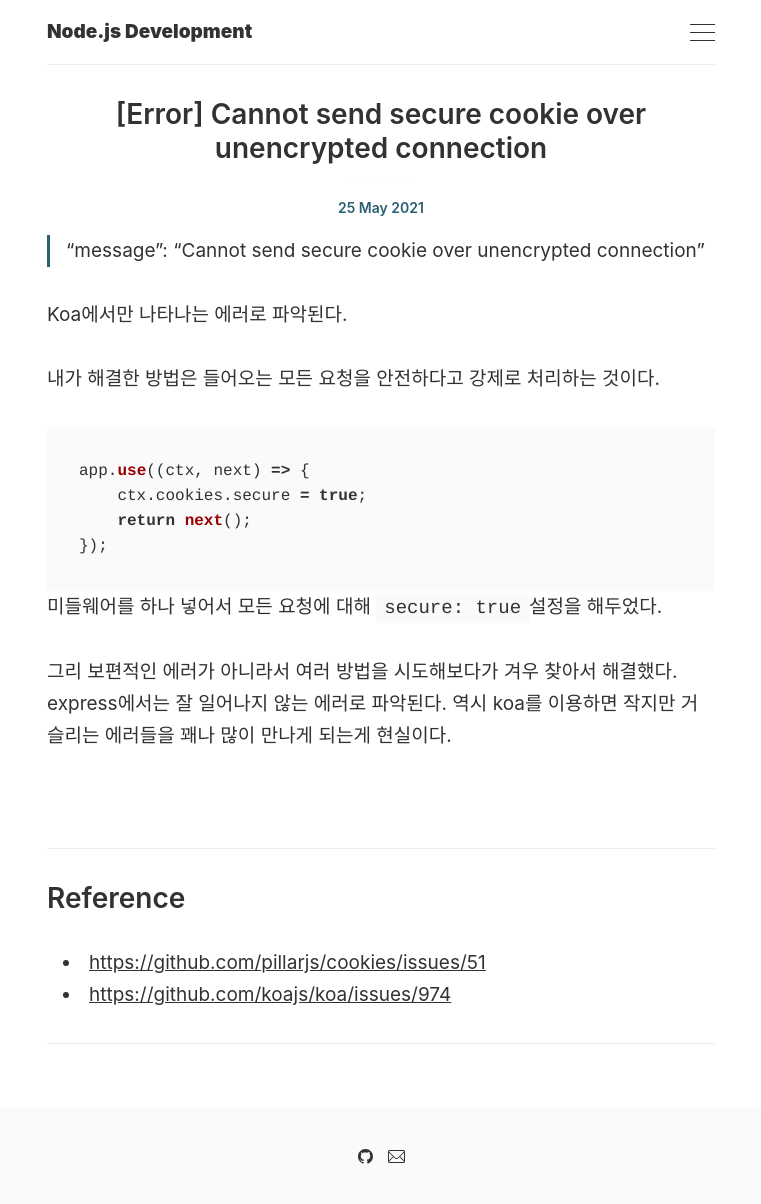
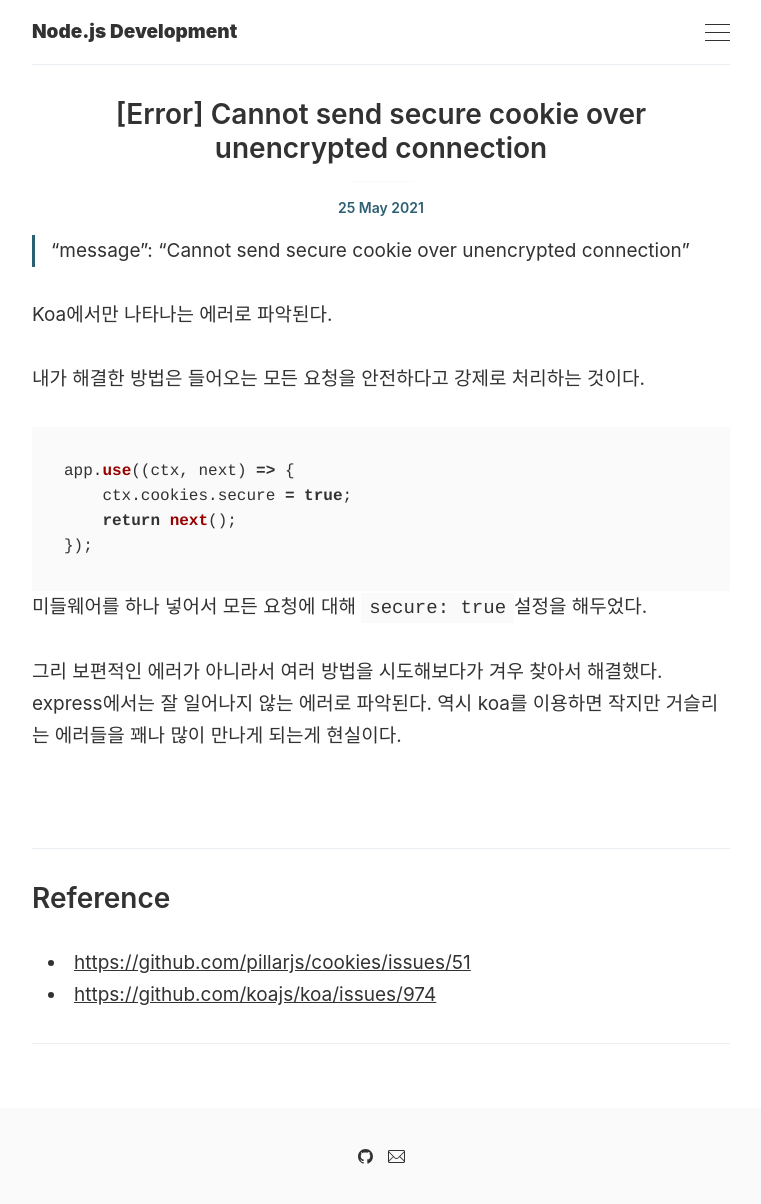
Before and after one commit to dont-think-about-too-much/dont-think-about-too-much.github.io, a Jekyll site: the page built from _posts/2021-05-25-errors-ctx-cookie-unencrypted.md, in a window 1280 px wide. Shown: the whole page, without its empty margins (259-1020 px from the left). Built offline with Jekyll 4.4.1, drawn with Linux system fonts in a browser that asks for light colours; comment, search, counter and statistics services are not loaded.

Commit message:
setting: css 수정

```diff
--- a/_sass/components/_post.scss
+++ b/_sass/components/_post.scss
@@ -4,7 +4,7 @@
 
 .c-post {
   margin: 0 auto;
-  max-width: 740px;
+  max-width: 700px;
 
   &__title {
     font-size: double($font-size-tiny);
--- a/_sass/elements/_code.scss
+++ b/_sass/elements/_code.scss
@@ -15,6 +15,7 @@ pre {
   font-size: $font-size-medium;
   line-height: $line-height-medium;
   // white-space: pre-wrap;
+  white-space: pre;
   word-wrap: break-word;
   word-break: break-all;
 }
--- a/_sass/objects/_grid.scss
+++ b/_sass/objects/_grid.scss
@@ -2,7 +2,7 @@
   Objects > Grid
 \*------------------------------------*/
 
-$grid-width: 700px;
+$grid-width: 730px;
 $grid-gutter: $base-spacing-unit;
 
 .o-grid {
```
